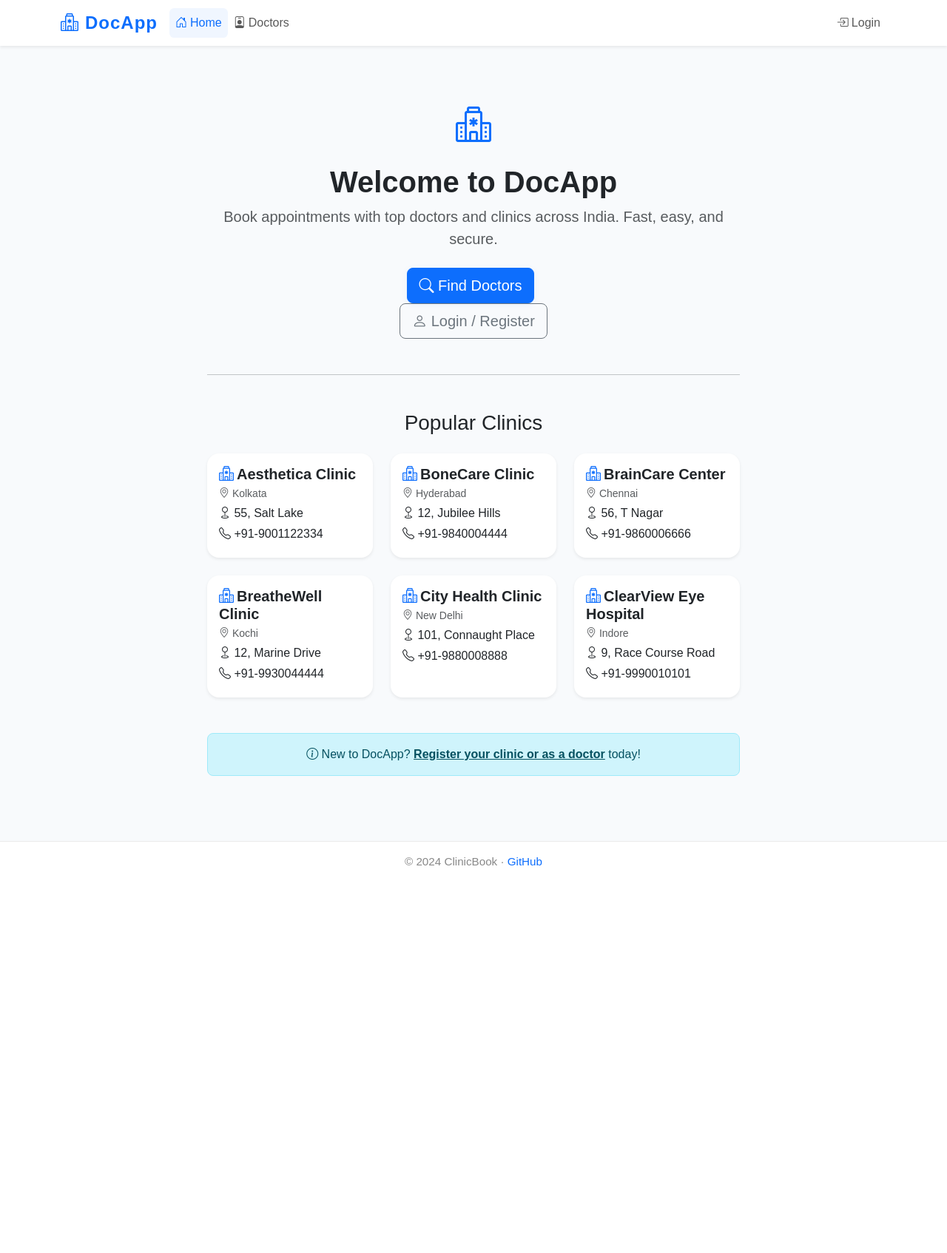
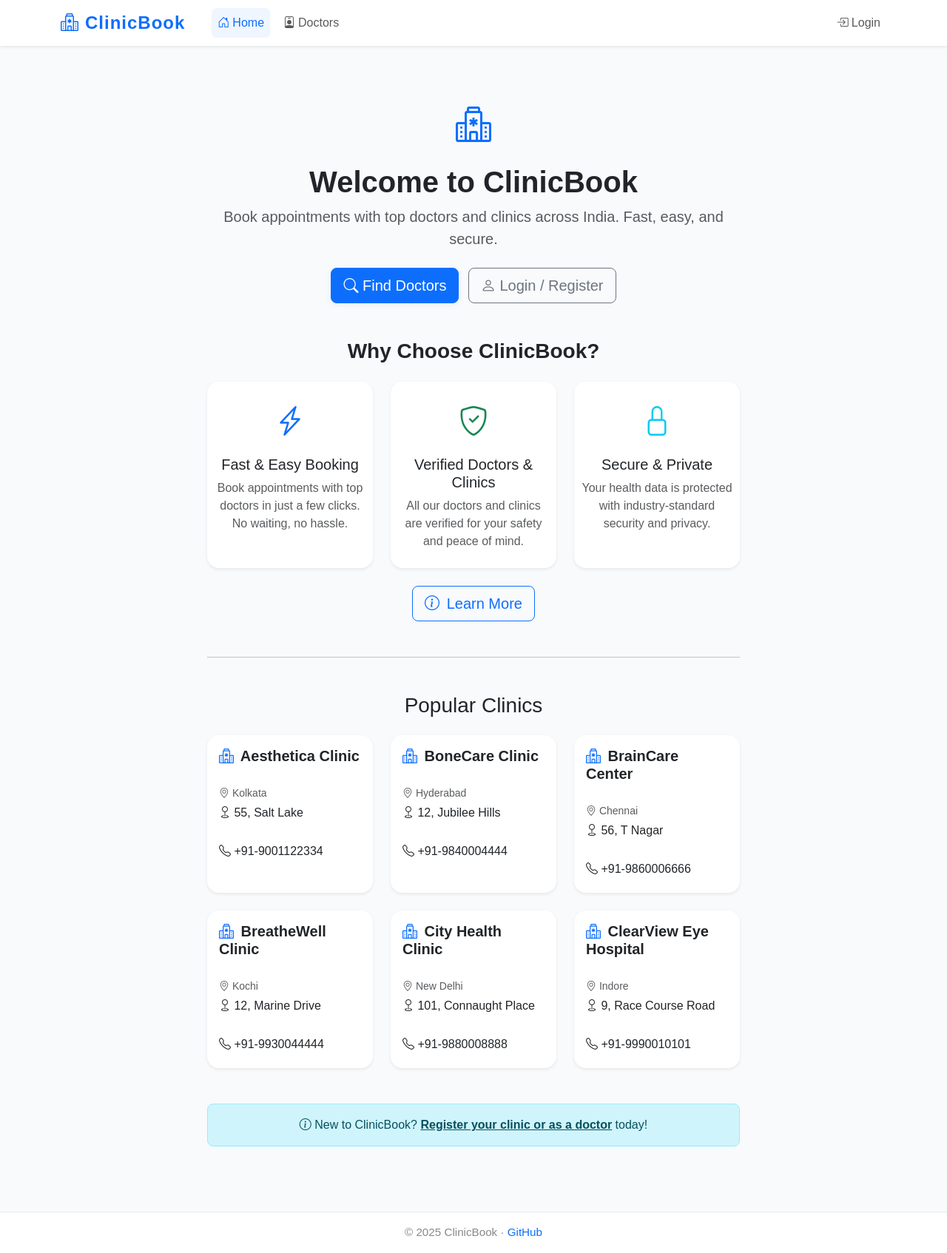
Before and after one commit to Mfaj-cod/ClinicBook, a Flask app: page / in a window 1280 px wide. Shown: the whole page at 74% size. Before the commit the page ends 1170 px from the top, so only its background shows below. Run offline with Flask 3, Linux system fonts and the light colour scheme; data comes from the database, SQL or seed files in the repository; both versions use the stored data as it was after the commit.

Commit message:
customizations

```diff
--- a/templates/base.html
+++ b/templates/base.html
@@ -4,7 +4,7 @@
   <meta charset="utf-8">
   <meta name="viewport" content="width=device-width,initial-scale=1">
   <link rel="manifest" href="/static/manifest.json">
-  <title>DocApp</title>
+  <title>ClinicBook</title>
   <link href="https://cdn.jsdelivr.net/npm/bootstrap@5.3.3/dist/css/bootstrap.min.css" rel="stylesheet">
   <link href="https://cdn.jsdelivr.net/npm/bootstrap-icons@1.11.3/font/bootstrap-icons.css" rel="stylesheet">
   <link href="/static/css/style.css" rel="stylesheet">
@@ -47,14 +47,13 @@
   <nav class="navbar navbar-expand-lg navbar-light bg-white shadow-sm py-2">
     <div class="container">
       <a class="navbar-brand d-flex align-items-center" href="/">
-        <i class="bi bi-hospital me-2"></i>DocApp
-      </a>
+        <i class="bi bi-hospital me-2"></i>ClinicBook</a>
       <button class="navbar-toggler" type="button" data-bs-toggle="collapse" data-bs-target="#nav" aria-controls="nav" aria-expanded="false" aria-label="Toggle navigation">
         <span class="navbar-toggler-icon"></span>
       </button>
       <div class="collapse navbar-collapse" id="nav">
-        <ul class="navbar-nav me-auto mb-2 mb-lg-0">
-          <li class="nav-item">
+        <ul class="navbar-nav me-auto mb-2 mb-lg-0" style="margin-left: 20px;">
+          <li class="nav-item" style="margin-right: 10px;">
             <a class="nav-link{% if request.path == '/' %} active{% endif %}" href="/"><i class="bi bi-house-door me-1"></i>Home</a>
           </li>
           <li class="nav-item">
@@ -63,7 +62,7 @@
         </ul>
         <ul class="navbar-nav ms-auto mb-2 mb-lg-0">
           {% if current_user %}
-            <li class="nav-item">
+            <li class="nav-item" style="margin-right: 10px;">
               <a class="nav-link{% if request.path.startswith('/dashboard') %} active{% endif %}" href="/dashboard"><i class="bi bi-speedometer2 me-1"></i>Dashboard</a>
             </li>
             <li class="nav-item">
@@ -95,10 +94,11 @@
   </main>
   <footer>
     <div class="container">
-      <span>&copy; {{ 2024 }} ClinicBook &middot; <a href="https://github.com/" target="_blank" class="text-decoration-none text-primary">GitHub</a></span>
+      <span>&copy; {{ 2025 }} ClinicBook &middot; <a href="https://github.com/" target="_blank" class="text-decoration-none text-primary">GitHub</a></span>
     </div>
   </footer>
   <script src="https://cdn.jsdelivr.net/npm/bootstrap@5.3.3/dist/js/bootstrap.bundle.min.js"></script>
 </body>
 </html>
-</body></html>
+</body>
+</html>
--- a/templates/doctors.html
+++ b/templates/doctors.html
@@ -62,7 +62,7 @@
 <div class="alert alert-warning text-center mt-4">
   <i class="bi bi-emoji-frown"></i> No doctors found matching your criteria.
 </div>
-{% endif %}
+<!-- {% endif %}
         {% for doctor in doctors %}
         <div class="col">
           <div class="card h-100 border-0 shadow-sm">
@@ -82,7 +82,7 @@
             </div>
           </div>
         </div>
-        {% endfor %}
+        {% endfor %} -->
       </div>
     </div>
   </div>
--- a/templates/home.html
+++ b/templates/home.html
@@ -5,20 +5,96 @@
     <div class="col-lg-8 text-center">
       <div class="mb-4">
         <i class="bi bi-hospital" style="font-size:3rem; color:#0d6efd;"></i>
-        <h1 class="mt-3 mb-2 fw-bold">Welcome to DocApp</h1>
+        <h1 class="mt-3 mb-2 fw-bold">Welcome to ClinicBook</h1>
         <p class="lead text-muted mb-4">
           Book appointments with top doctors and clinics across India. Fast, easy, and secure.
         </p>
+        {% if 'user_id' not in session %}
         <a href="{{ url_for('doctors') }}" class="btn btn-primary btn-lg me-2">
           <i class="bi bi-search"></i> Find Doctors
         </a>
-        <br>
-        {% if 'user_id' not in session %}
+
         <a href="{{ url_for('login') }}" class="btn btn-outline-secondary btn-lg">
           <i class="bi bi-person"></i> Login / Register
         </a>
+        {% else %}
+        <a href="{{ url_for('doctors') }}" class="btn btn-primary btn-lg me-2">
+          <i class="bi bi-search"></i> Find Doctors
+        </a>
         {% endif %}
+
+      <!-- Why Choose ClinicBook Section -->
+      <div class="my-5">
+        <h3 class="fw-bold mb-4">Why Choose ClinicBook?</h3>
+        <div class="row g-4 justify-content-center">
+          <div class="col-12 col-md-4">
+            <div class="card h-100 border-0 shadow-sm text-center py-4 px-2">
+              <i class="bi bi-lightning-charge text-primary" style="font-size:2.5rem;"></i>
+              <h5 class="mt-3 mb-2">Fast & Easy Booking</h5>
+              <p class="text-muted mb-0">Book appointments with top doctors in just a few clicks. No waiting, no hassle.</p>
+            </div>
+          </div>
+          <div class="col-12 col-md-4">
+            <div class="card h-100 border-0 shadow-sm text-center py-4 px-2">
+              <i class="bi bi-shield-check text-success" style="font-size:2.5rem;"></i>
+              <h5 class="mt-3 mb-2">Verified Doctors & Clinics</h5>
+              <p class="text-muted mb-0">All our doctors and clinics are verified for your safety and peace of mind.</p>
+            </div>
+          </div>
+          <div class="col-12 col-md-4">
+            <div class="card h-100 border-0 shadow-sm text-center py-4 px-2">
+              <i class="bi bi-lock text-info" style="font-size:2.5rem;"></i>
+              <h5 class="mt-3 mb-2">Secure & Private</h5>
+              <p class="text-muted mb-0">Your health data is protected with industry-standard security and privacy.</p>
+            </div>
+          </div>
+        </div>
+        <div class="mt-4">
+          <button type="button" class="btn btn-outline-primary btn-lg" data-bs-toggle="modal" data-bs-target="#whyChooseModal">
+            <i class="bi bi-info-circle me-1"></i> Learn More
+          </button>
+        </div>
       </div>
+
+      <!-- Why Choose Modal -->
+      <div class="modal fade" id="whyChooseModal" tabindex="-1" aria-labelledby="whyChooseModalLabel" aria-hidden="true">
+        <div class="modal-dialog modal-dialog-centered modal-lg">
+          <div class="modal-content">
+            <div class="modal-header">
+              <h5 class="modal-title" id="whyChooseModalLabel"><i class="bi bi-stars text-primary me-2"></i>Why ClinicBook?</h5>
+              <button type="button" class="btn-close" data-bs-dismiss="modal" aria-label="Close"></button>
+            </div>
+            <div class="modal-body">
+              <div class="row g-4">
+                <div class="col-12 col-md-6">
+                  <h6 class="fw-bold"><i class="bi bi-lightning-charge text-primary me-1"></i> Fast & Easy Booking</h6>
+                  <p class="text-muted">ClinicBook streamlines the appointment process. Search, compare, and book with your preferred doctor or clinic in seconds, from any device.</p>
+                </div>
+                <div class="col-12 col-md-6">
+                  <h6 class="fw-bold"><i class="bi bi-shield-check text-success me-1"></i> Verified Professionals</h6>
+                  <p class="text-muted">We carefully verify all doctors and clinics on our platform, ensuring you get quality care from trusted professionals.</p>
+                </div>
+                <div class="col-12 col-md-6">
+                  <h6 class="fw-bold"><i class="bi bi-lock text-info me-1"></i> Secure & Private</h6>
+                  <p class="text-muted">Your personal and health information is encrypted and never shared without your consent. We value your privacy.</p>
+                </div>
+                <div class="col-12 col-md-6">
+                  <h6 class="fw-bold"><i class="bi bi-people text-warning me-1"></i> Patient-Centric Support</h6>
+                  <p class="text-muted">Our support team is here to help you at every step, from booking to follow-up. Your health journey matters to us.</p>
+                </div>
+              </div>
+              <div class="mt-3 text-center">
+                <a href="{{ url_for('doctors') }}" class="btn btn-primary btn-lg">
+                  <i class="bi bi-search me-1"></i> Start Booking Now
+                </a>
+              </div>
+            </div>
+          </div>
+        </div>
+      </div>
+      </div>
+
+
       <hr class="my-5">
       <h3 class="mb-4">Popular Clinics</h3>
       <div class="row row-cols-1 row-cols-md-3 g-4">
@@ -26,11 +102,13 @@
         <div class="col">
           <div class="card h-100 border-0 shadow-sm">
             <div class="card-body text-start">
-              <h5 class="card-title mb-1"><i class="bi bi-hospital text-primary me-1"></i>{{ clinic.name }}</h5>
+              <h5 class="card-title mb-1"><i class="bi bi-hospital text-primary me-1"></i> {{ clinic.name }}</h5>
+              <br>
               <div class="text-muted small mb-1"><i class="bi bi-geo-alt"></i> {{ clinic.city }}</div>
               {% if clinic.address %}
               <div class="mb-1"><i class="bi bi-geo"></i> {{ clinic.address }}</div>
               {% endif %}
+              <br>
               {% if clinic.phone %}
               <div class="mb-1"><i class="bi bi-telephone"></i> {{ clinic.phone }}</div>
               {% endif %}
@@ -43,7 +121,7 @@
       <div class="mt-5">
         <div class="alert alert-info">
           <i class="bi bi-info-circle"></i>
-          New to DocApp? <a href="{{ url_for('register') }}" class="alert-link">Register your clinic or as a doctor</a> today!
+          New to ClinicBook? <a href="{{ url_for('register') }}" class="alert-link">Register your clinic or as a doctor</a> today!
         </div>
       </div>
       {% endif %}
```
Also changed, not shown: instance/app_v2.db.
